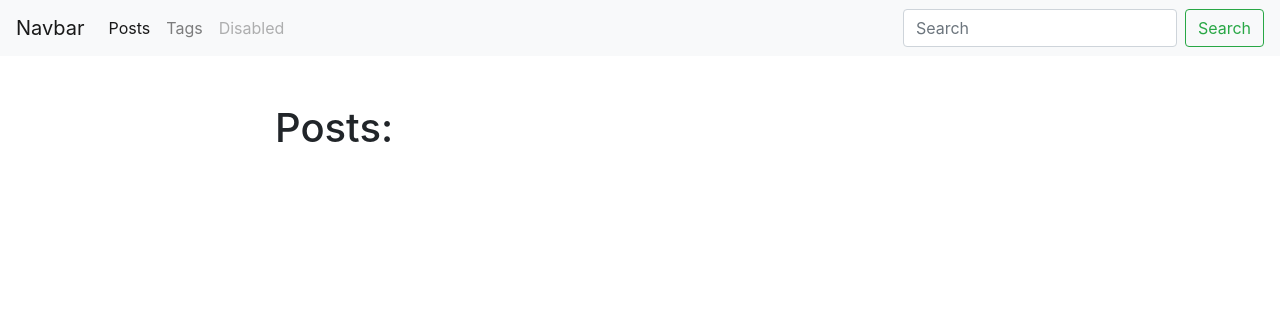
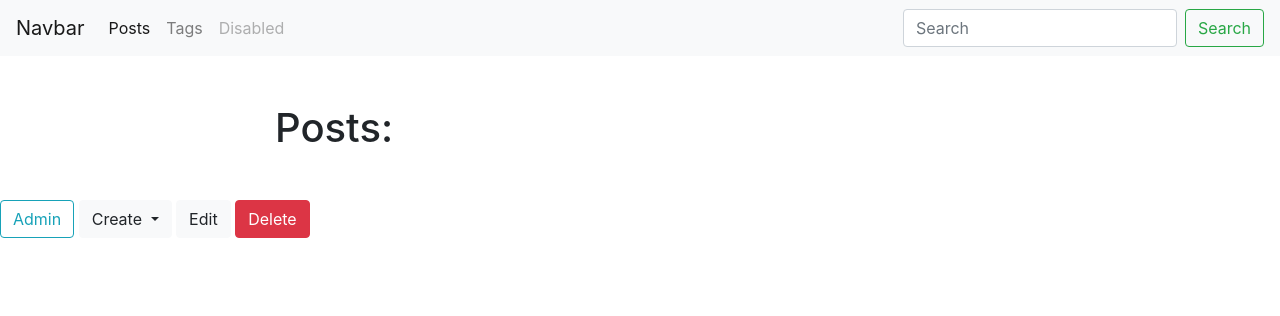
Before and after one commit to yakusevv/django_blog, a Django app: page /blog/ in a window 1280 px wide. Shown: the top 316 px of the page. Run offline with Django 3.2, Linux system fonts and the light colour scheme; data that the repository does not hold is empty; some libraries are stand-ins or nearby versions.

Commit message:
admin-panel with css

```diff
--- a/blog/templates/blog/base_blog.html
+++ b/blog/templates/blog/base_blog.html
@@ -1 +1,16 @@
 {% extends 'base.html' %}
+
+
+{% block admin-panel %}
+    <div class="btn-group">
+      <button type="button" class="btn btn-light dropdown-toggle" data-toggle="dropdown" aria-haspopup="true" aria-expanded="false">
+        Create
+      </button>
+      <div class="dropdown-menu">
+        <a class="dropdown-item" href="{% url 'post_create_url' %}">Post</a>
+        <a class="dropdown-item" href="{% url 'tag_create_url' %}">Tag</a>
+      </div>
+    </div>
+    <a href="{{ admin_object.get_update_url }}" class="btn btn-light edit" style={% if detail %}"display: block;"{% endif %}>Edit</a>
+    <a href="{{ admin_object.get_delete_url }}" class="btn btn-danger delete" style="{% if detail %}display:block;{% endif %}">Delete</a>
+{% endblock %}
--- a/blog/utils.py
+++ b/blog/utils.py
@@ -12,7 +12,10 @@ class ObjectDetailMixin:
 
     def get(self, request, slug):
         obj = get_object_or_404(self.model, slug__iexact=slug)
-        return render(request, self.template, context={self.model.__name__.lower(): obj})
+        return render(request, self.template, context={self.model.__name__.lower(): obj,
+                                                        'admin_object': obj,
+                                                        'detail': True
+                                                       })
 
 
 class ObjectCreateMixin:
--- a/django_blog/settings.py
+++ b/django_blog/settings.py
@@ -121,3 +121,6 @@ USE_TZ = True
 # https://docs.djangoproject.com/en/2.1/howto/static-files/
 
 STATIC_URL = '/static/'
+STATICFILES_DIRS = [
+        os.path.join(BASE_DIR, 'static')
+]
--- a/templates/base.html
+++ b/templates/base.html
@@ -1,8 +1,13 @@
 <!DOCTYPE html>
+{% load static %}
 <html lang="en" dir="ltr">
   <head>
     <meta charset="utf-8">
+    <script src="https://code.jquery.com/jquery-3.3.1.slim.min.js" integrity="sha384-q8i/X+965DzO0rT7abK41JStQIAqVgRVzpbzo5smXKp4YfRvH+8abtTE1Pi6jizo" crossorigin="anonymous"></script>
+    <script src="https://cdnjs.cloudflare.com/ajax/libs/popper.js/1.14.7/umd/popper.min.js" integrity="sha384-UO2eT0CpHqdSJQ6hJty5KVphtPhzWj9WO1clHTMGa3JDZwrnQq4sF86dIHNDz0W1" crossorigin="anonymous"></script>
+    <script src="https://stackpath.bootstrapcdn.com/bootstrap/4.3.1/js/bootstrap.min.js" integrity="sha384-JjSmVgyd0p3pXB1rRibZUAYoIIy6OrQ6VrjIEaFf/nJGzIxFDsf4x0xIM+B07jRM" crossorigin="anonymous"></script>
     <link rel="stylesheet" href="https://stackpath.bootstrapcdn.com/bootstrap/4.3.1/css/bootstrap.min.css" integrity="sha384-ggOyR0iXCbMQv3Xipma34MD+dH/1fQ784/j6cY/iJTQUOhcWr7x9JvoRxT2MZw1T" crossorigin="anonymous">
+    <link rel="stylesheet" href="{% static 'css/styles.css' %}">
     <title>
       {% block title %}
         Blog engine
@@ -46,5 +51,11 @@
       </div>
     </div>
 
+    <div class="admin-panel align-items-center">
+      <a href="/admin" class="btn btn-outline-info">Admin</a>
+      {% block admin-panel%}
+      {% endblock %}
+    </div>
+
   </body>
 </html>
```
